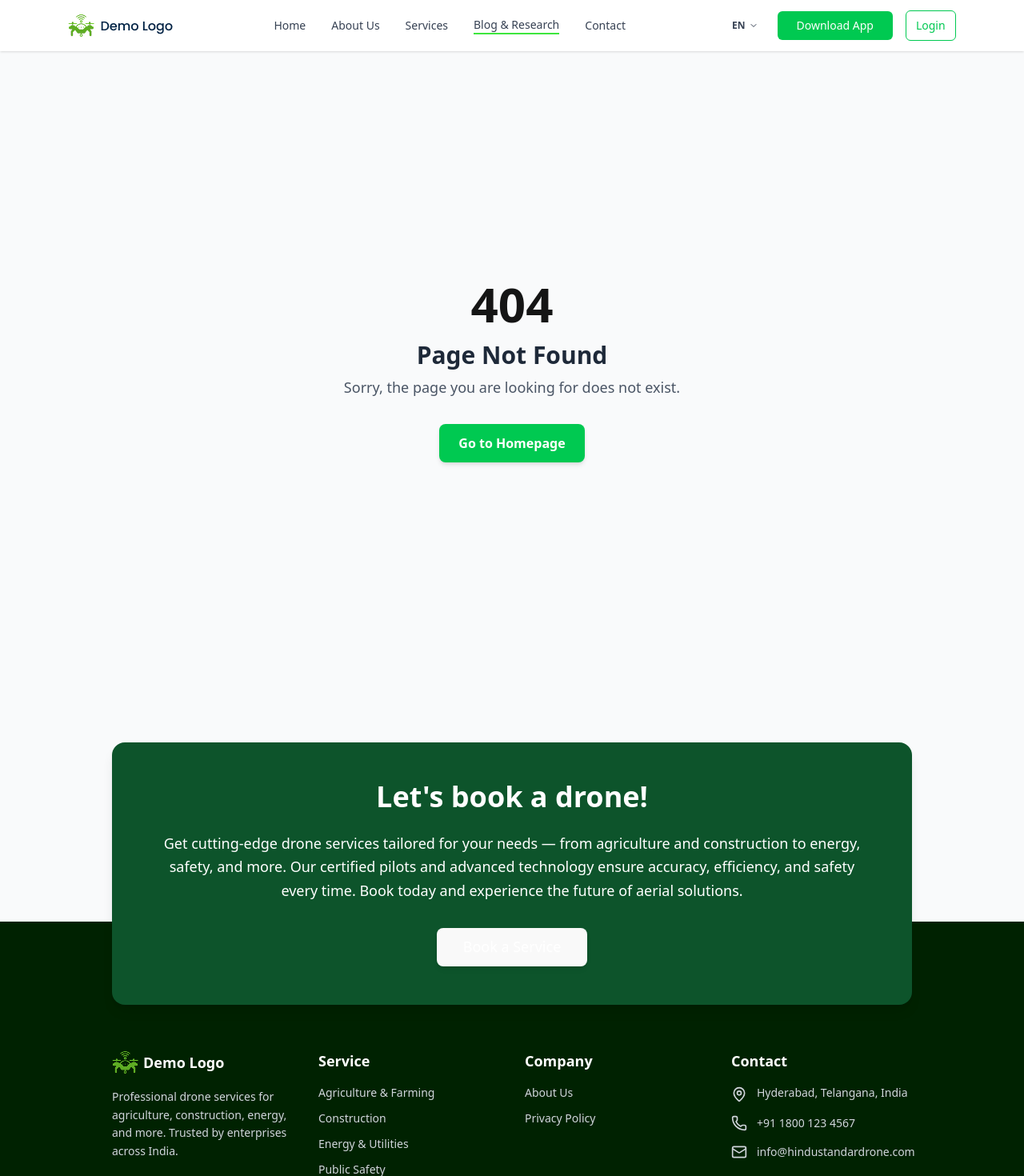
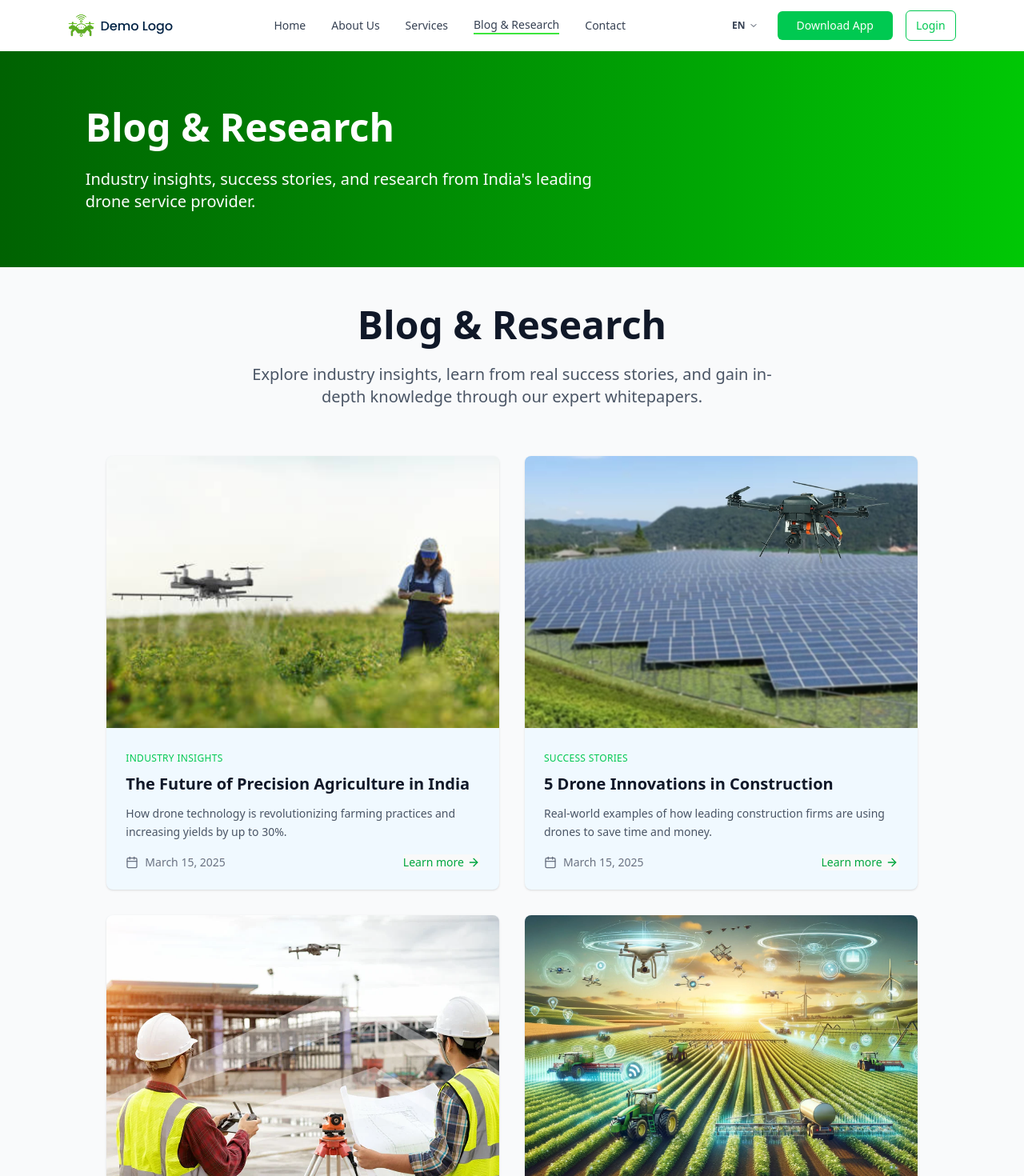
Before and after one commit to MTS-Services/prasad_e_app_pilot, a React (Vite) app: page /blog in a window 1280 px wide. Shown: the top 1470 px of the page at 80% size. Built offline with nearby package versions, Linux system fonts and the light colour scheme.

Commit message:
dashboard to '/' nagivation done

```diff
--- a/src/App.jsx
+++ b/src/App.jsx
@@ -11,6 +11,7 @@ import MainLayout from './LandingPageUI/Layout/MainLayout';
 import Services from './LandingPageUI/Pages/Services';
 import About from './LandingPageUI/Pages/About';
 import Contact  from './LandingPageUI/Pages/Contact';
+import Blog from './LandingPageUI/Pages/Blog';
 
 function App() {
   // Protect the DashboardPage route
@@ -24,8 +25,10 @@ function App() {
           <Route path='/' element={<MainLayout/>} />
           <Route path='/services' element={<Services />} />
           <Route path='/about' element={<About />} />
+          <Route path='/blog' element={<Blog/>} />
           <Route path='/contact' element={<Contact />} />
-          <Route path='/login' element={<LoginPage />} />
+          <Route path='/loginpage' element={<HomePage/>} />
+          <Route path='/login' element={<LoginPage/>} />
 
 
           {/* Protected Routes */}
--- a/src/LandingPageUI/Pages/Blog.jsx
+++ b/src/LandingPageUI/Pages/Blog.jsx
@@ -1,11 +1,141 @@
 import React from 'react';
+import { Calendar, ArrowRight } from 'lucide-react';
+import CForm from "../Components/Form/CForm";
+import banner from "../images/aboutBanner.jpg";
+import card from "../images/blogCard.png"
+import card1 from "../images/blogCard1.png"
+import card2 from "../images/card1.png"
+import card3 from "../images/card2.jpg"
+import { useTranslation } from "react-i18next";
+
+const BlogCardComponent = ({ image, category, title, description, date }) => (
+  <div className="bg-sky-50 rounded-lg overflow-hidden shadow-sm hover:shadow-md transition-shadow">
+    <div className="relative  lg:h-[340px] overflow-hidden">
+      <img
+        src={image}
+        alt={title}
+        className="w-full h-full object-cover"
+      />
+    </div>
+    <div className="p-6">
+      <span className={`text-xs font-medium text-green-500 uppercase tracking-wide`}>
+        {category}
+      </span>
+      <h3 className="text-xl font-bold text-gray-900 mt-2 mb-3">
+        {title}
+      </h3>
+      <p className="text-gray-600 text-sm mb-4 leading-relaxed">
+        {description}
+      </p>
+      <div className="flex items-center justify-between">
+        <div className="flex items-center text-gray-500 text-sm">
+          <Calendar className="w-4 h-4 mr-2" />
+          <span>{date}</span>
+        </div>
+        <button className="text-green-600 cursor-pointer text-sm font-medium flex items-center hover:text-green-700 transition-colors">
+          Learn more
+          <ArrowRight className="w-4 h-4 ml-1" />
+        </button>
+      </div>
+    </div>
+  </div>
+);
 
 const Blog = () => {
-    return (
-        <div>
+  const { t } = useTranslation();
 
+  const blogs = [
+    {
+      image: card,
+      category: "Industry Insights",
+      categoryColor: "text-green-600",
+      title: "The Future of Precision Agriculture in India",
+      description: "How drone technology is revolutionizing farming practices and increasing yields by up to 30%.",
+      date: "March 15, 2025"
+    },
+    {
+      image: card1,
+      category: "Success Stories",
+      categoryColor: "text-orange-500",
+      title: "5 Drone Innovations in Construction",
+      description: "Real-world examples of how leading construction firms are using drones to save time and money.",
+      date: "March 15, 2025"
+    },
+    {
+      image: card2,
+      category: "Industry Insights",
+      categoryColor: "text-green-600",
+      title: "DGCA Regulations: Complete Guide for 2025",
+      description: "Everything you need to know about drone regulations and compliance in India.",
+      date: "March 15, 2025"
+    },
+    {
+      image: card3,
+      category: "Success Stories",
+      categoryColor: "text-orange-500",
+      title: "Case Study: Solar Farm Inspection Success",
+      description: "How we helped a 50MW solar farm identify defects and improve efficiency by 15%.",
+      date: "March 15, 2025"
+    },
+    {
+      image: card2,
+      category: "Industry Insights",
+      categoryColor: "text-green-600",
+      title: "Thermal Imaging: Applications Beyond Energy",
+      description: "Exploring innovative uses of thermal imaging drones across multiple industries.",
+      date: "March 15, 2025"
+    },
+    {
+      image: card,
+      category: "Success Stories",
+      categoryColor: "text-orange-500",
+      title: "ROI Analysis: Drone Investment for Enterprises",
+      description: "Comprehensive analysis of return on investment for enterprise drone programs.",
+      date: "March 15, 2025"
+    }
+  ];
+
+  return (
+    <div>
+      <div
+        style={{ backgroundImage: `url(${banner})` }}
+        className="relative h-[270px] bg-cover bg-center flex items-center justify-center"
+      >
+        <div className="absolute bg-gradient-to-l from-[#00C805] to-[#006202] inset-0"></div>
+        <div className="lg:hidden absolute bg-gray-600/50 inset-0"></div>
+        <div className="z-10 w-11/12 lg:w-10/12 xl:max-w-7xl mx-auto">
+          <div className="text-white max-w-2xl">
+            <h1 className="leading-relaxed text-left text-3xl sm:text-4xl md:text-5xl font-bold mt-4 sm:mt-0">
+             {t('blog.title')}
+            </h1>
+            <p className="text-white text-base sm:text-lg md:text-xl py-3">
+              {t('blog.subtitle')}
+            </p>
+          </div>
         </div>
-    );
+      </div>
+
+      <div className="bg-gray-50 py-12 px-4 sm:px-6 lg:px-8">
+        <div className="w-11/12 lg:w-10/12 xl:max-w-7xl mx-auto">
+          <div className="text-center mb-12">
+            <h2 className="text-3xl sm:text-4xl md:text-5xl font-bold text-gray-900 mb-3">
+              {t('blog.title')}
+            </h2>
+            <p className="text-gray-600 text-base sm:text-lg md:text-xl py-3 max-w-2xl mx-auto">
+             {t('blog.description')}
+            </p>
+          </div>
+
+          <div className="grid grid-cols-1 md:grid-cols-2 lg:grid-cols-2 gap-8">
+            {blogs.map((blog, index) => (
+              <BlogCardComponent key={index} {...blog} />
+            ))}
+          </div>
+        </div>
+      </div>
+
+    </div>
+  );
 };
 
 export default Blog;
--- a/src/LandingPageUI/Pages/Gallery.jsx
+++ b/src/LandingPageUI/Pages/Gallery.jsx
@@ -3,6 +3,7 @@ import { useTranslation } from 'react-i18next';
 import banner1 from '../images/banner1.png';
 import banner2 from '../images/banner2.jpg';
 import banner3 from '../images/banner3.jpg';
+import { Link } from 'react-router';
 
 const Gallery = () => {
   const { t } = useTranslation();
@@ -70,9 +71,9 @@ const Gallery = () => {
 
         {/* View All Services Button */}
         <div className="text-center">
-          <button className="bg-green-600 hover:bg-green-700 text-white font-semibold px-8 py-3 rounded transition-colors duration-300">
+          <Link to={"/services"} className="bg-green-600 hover:bg-green-700 text-white font-semibold px-8 py-3 rounded transition-colors duration-300">
             {t('industries.viewAllServices')}
-          </button>
+          </Link>
         </div>
       </div>
     </div>
--- a/src/LandingPageUI/Pages/Industry.jsx
+++ b/src/LandingPageUI/Pages/Industry.jsx
@@ -1,5 +1,6 @@
 import React from 'react';
 import { useTranslation } from 'react-i18next';
+import { Link } from 'react-router';
 
 const Industry = () => {
       const { t } = useTranslation();
@@ -62,7 +63,7 @@ const Industry = () => {
 
                             {/* Learn More Link */}
                             <a
-                                href="#"
+                                href="/services"
                                 className="text-green-600 font-medium inline-flex items-center gap-2 hover:gap-3 transition-all text-sm md:text-base"
                             >
                                 {t('industries.learnMore')}
@@ -74,9 +75,9 @@ const Industry = () => {
 
                 {/* View All Services Button */}
                 <div className="text-center">
-                    <button className="bg-green-600 hover:bg-green-700 text-white font-semibold px-8 py-3 rounded transition-colors duration-300">
+                    <Link to={'services'} className="bg-green-600 hover:bg-green-700 text-white font-semibold px-8 py-3 rounded transition-colors duration-300">
                         {t('industries.viewAllServices')}
-                    </button>
+                    </Link>
                 </div>
             </div>
         </div>
--- a/src/LandingPageUI/Pages/Services.jsx
+++ b/src/LandingPageUI/Pages/Services.jsx
@@ -64,6 +64,7 @@ const Services = () => {
     <div>
       {/* Banner */}
       <div
+      id="services"
         className="relative h-[372px] flex items-center justify-center bg-center bg-cover px-4 sm:px-6 md:px-8"
         style={{ backgroundImage: `url(${Banner})` }}
       >
--- a/src/components/common/Footer.jsx
+++ b/src/components/common/Footer.jsx
@@ -19,7 +19,7 @@ export default function Footer() {
             <p className="text-white text-sm md:text-lg max-w-4xl mx-auto mb-8 leading-relaxed">
               {t("footer.cta.description")}
             </p>
-            <button className="btn btn-sm md:btn-md lg:btn-lg bg-green-500 hover:bg-gray-100 hover:text-green-500 text-white font-medium border-transparent px-8 py-3 rounded-lg transition-colors shadow-md">
+            <button className="btn btn-sm md:btn-md lg:btn-lg bg-green-500 hover:bg-gray-100 hover:text-green-500 text-white font-medium border-transparent px-8 py-3 rounded-sm transition-colors shadow-md">
               {t("footer.cta.button")}
             </button>
           </div>
--- a/src/components/common/Header.jsx
+++ b/src/components/common/Header.jsx
@@ -1,5 +1,5 @@
 import React from "react";
-import { Link} from "react-router-dom";
+import { Link, useNavigate} from "react-router-dom";
 import { useTranslation } from "react-i18next";
 import { useAuth } from "../../hooks/useAuth";
 import { Button } from "./Button";
@@ -10,13 +10,18 @@ import logo from "../../assets/logo.png";
 
 export const Header = () => {
   const { user, logout } = useAuth();
-  // const navigate = useNavigate();
+  const navigate = useNavigate();
   const { t } = useTranslation();
+
+  const logOutHandler = () =>{
+    logout()
+    navigate("/")
+  }
 
   return (
     <header className="bg-white shadow-sm sticky top-0 z-50">
       <nav className="w-full px-4 sm:px-6 lg:px-8 py-4 flex justify-between items-center">
-        <Link to={ROUTES.HOME} className="flex items-center space-x-2">
+        <Link to={ROUTES.DASHBOARD_HOME} className="flex items-center space-x-2">
           <span className="text-lg sm:text-xl lg:text-2xl font-bold text-gray-800">
             <img src={logo} alt="" />
           </span>
@@ -46,7 +51,7 @@ export const Header = () => {
                   {/* <Button variant="blackText" size="small" onClick={logout}>
                     {t("navigation.logout")}
                   </Button> */}
-                  <button onClick={logout} className="!bg-red-400 py-1 px-3">{t("navigation.logout")}</button>
+                  <button onClick={logOutHandler} className="!bg-red-400 py-1 px-3">{t("navigation.logout")}</button>
                 </ul>
               </div>
               <p className="text-black text-xs opacity-15">{user?.role}</p>
--- a/src/components/common/UserNav.jsx
+++ b/src/components/common/UserNav.jsx
@@ -23,11 +23,11 @@ export default function Nav() {
       <div className="w-11/12 mx-auto  px-4 sm:px-6 lg:px-8">
         <div className="flex justify-between items-center h-16">
           {/* Logo */}
-          <div className="flex items-center">
+          <Link to={'/'} className="flex items-center">
             <div className="flex items-center space-x-2">
               <img src={logo} alt="navlogo" />
             </div>
-          </div>
+          </Link>
 
           {/* Desktop Navigation */}
           <div className="hidden lg:flex items-center space-x-8">
@@ -51,7 +51,7 @@ export default function Nav() {
             <button className="!bg-green-500 hover:bg-green-600 text-white px-6 py-2 rounded-md text-sm font-medium transition-colors duration-200">
               {t('nav.download')}
             </button>
-            <Link to={'/login'} className="border border-green-500 hover:bg-green-600 hover:text-white text-green-500 px-3 py-2 rounded-md text-sm font-medium transition-colors duration-200">
+            <Link to={'/loginpage'} className="border border-green-500 hover:bg-green-600 hover:text-white text-green-500 px-3 py-2 rounded-md text-sm font-medium transition-colors duration-200">
               {t('nav.login')}
             </Link>
           </div>
--- a/src/constants/app.js
+++ b/src/constants/app.js
@@ -5,6 +5,7 @@ export const APP_VERSION = '1.0.0';
 // Routes
 export const ROUTES = {
   HOME: '/',
+  DASHBOARD_HOME: '/loginpage',
   LOGIN: '/login',
   DASHBOARD: '/dashboard',
   UNAUTHORIZED: '/unauthorized',
--- a/src/context/AuthProvider.jsx
+++ b/src/context/AuthProvider.jsx
@@ -2,6 +2,7 @@ import React, { useState, useEffect } from 'react';
 import PropTypes from 'prop-types';
 import { authService } from '../services/authService';
 import { AuthContext } from './AuthContext';
+
 
 /**
  * Provides authentication state and functions to the entire application.
@@ -9,6 +10,7 @@ import { AuthContext } from './AuthContext';
 export const AuthProvider = ({ children }) => {
   const [user, setUser] = useState(null);
   const [loading, setLoading] = useState(true);
+
 
   useEffect(() => {
     // Check initial auth state
@@ -26,6 +28,7 @@ export const AuthProvider = ({ children }) => {
 
   const logout = async () => {
     await authService.logout();
+
     setUser(null);
   };
 
--- a/src/locales/en/common.json
+++ b/src/locales/en/common.json
@@ -414,6 +414,11 @@
     "contact": "Contact",
     "download": "Download App",
     "login": "Login"
+  },
+  "blog": {
+    "title": "Blog & Research",
+    "subtitle": "Industry insights, success stories, and research from India's leading drone service provider.",
+    "description": "Explore industry insights, learn from real success stories, and gain in-depth knowledge through our expert whitepapers."
   }
 
 
--- a/src/locales/in/common.json
+++ b/src/locales/in/common.json
@@ -413,6 +413,11 @@
     "contact": "संपर्क करें",
     "download": "एप डाउनलोड करें",
     "login": "लॉगिन"
+  },
+   "blog": {
+    "title": "ब्लॉग और शोध",
+    "subtitle": "भारत के अग्रणी ड्रोन सेवा प्रदाता से उद्योग अंतर्दृष्टि, सफलता की कहानियाँ और शोध।",
+    "description": "उद्योग की अंतर्दृष्टि खोजें, वास्तविक सफलता की कहानियों से सीखें, और हमारे विशेषज्ञ श्वेतपत्रों के माध्यम से गहन ज्ञान प्राप्त करें।"
   }
 
 
```
Also changed, not shown: src/LandingPageUI/images/blogCard.png (added), src/LandingPageUI/images/blogCard1.png (added).
